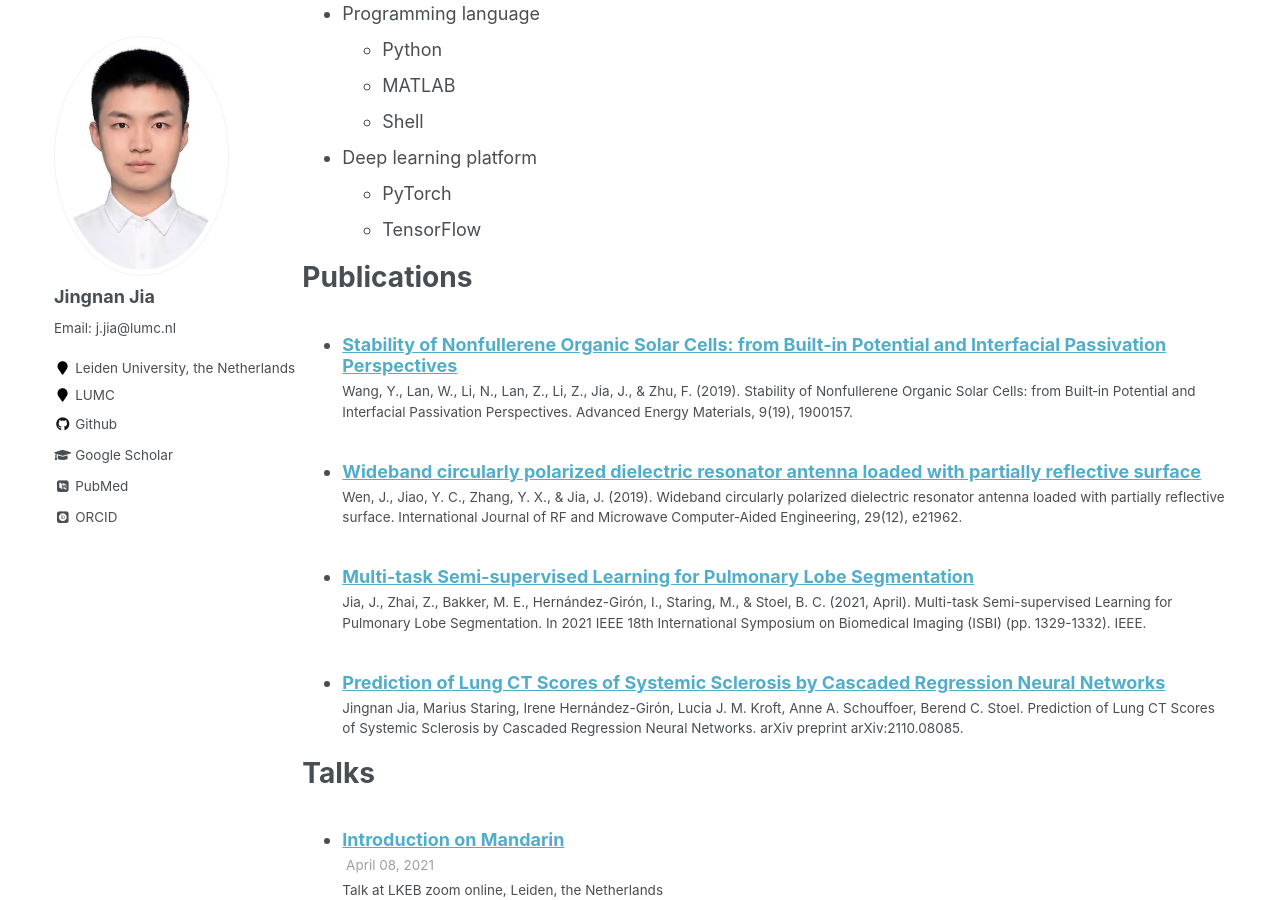
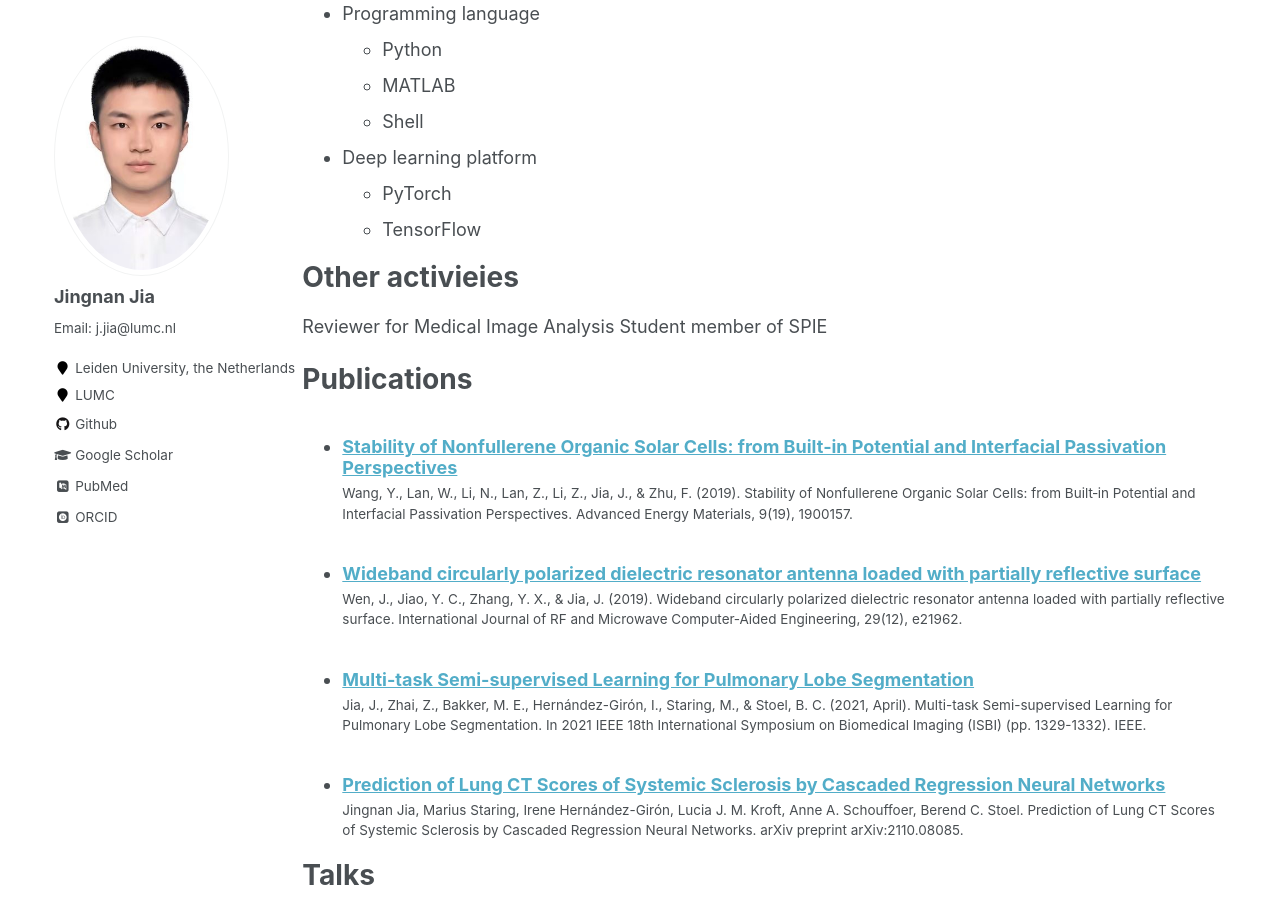
Before and after one commit to Jingnan-Jia/Jingnan-Jia.github.io_old, a Jekyll site: the page built from _pages/cv.md, in a window 1280 px wide and 900 px high, scrolled down 928 px. Built offline with Jekyll 4.4.1, drawn with Linux system fonts in a browser that asks for light colours; some web fonts are replaced.

Commit message:
Update cv.md
add 'Other activities'.

```diff
--- a/_pages/cv.md
+++ b/_pages/cv.md
@@ -46,6 +46,11 @@ Skills
   * PyTorch
   * TensorFlow
 
+Other activieies
+==================
+Reviewer for Medical Image Analysis
+Student member of SPIE
+
 Publications
 ======
   <ul>{% for post in site.publications %}
```
